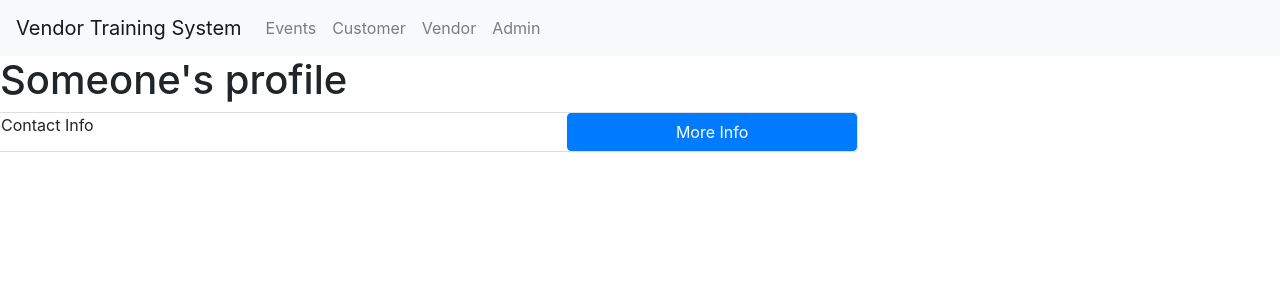
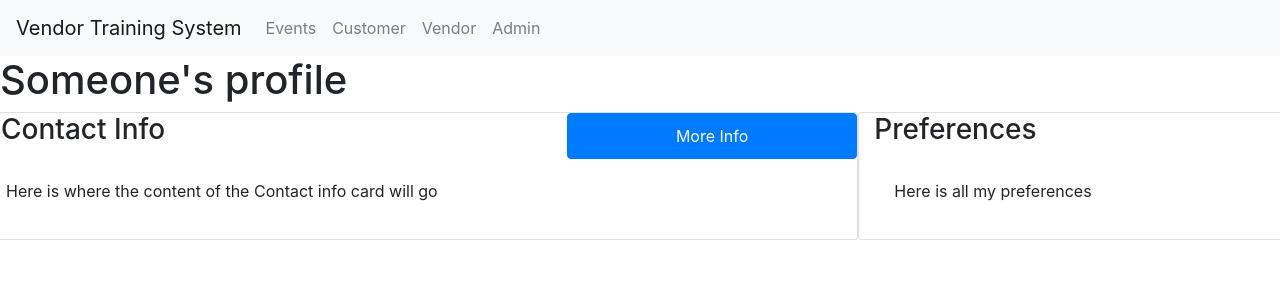
Before and after one commit to dave325/vendorTrainingSystem, an Angular app in the folder vendorTrainingSystem/: page /profile in a window 1280 px wide. Shown: the top 300 px of the page. Built offline with nearby package versions, Linux system fonts and the light colour scheme.

Commit message:
more html in profile

```diff
--- a/vendorTrainingSystem/src/app/components/profile/profile.component.html
+++ b/vendorTrainingSystem/src/app/components/profile/profile.component.html
@@ -2,9 +2,18 @@
 
 <div class="row">
   <div class="card col-md-8">
-    <div class=row>
-      <div class = "col-md-8 card-title">Contact Info</div>
+    <div class="row">
+      <h3 class="col-md-8 card-title">Contact Info</h3>
       <button type="button" class="col-md-4 btn btn-primary" (click)="toggle()">More Info</button>
     </div>
+    <div class="row">
+      <div class="card-body col-md-12">
+        <p> Here is where the content of the Contact info card will go</p>
+      </div>
+    </div>
+  </div>
+  <div class="card col-md-4">
+    <h3 class="card-title"> Preferences </h3>
+    <div class="card-body"> Here is all my preferences </div>
   </div>
 </div>
```
